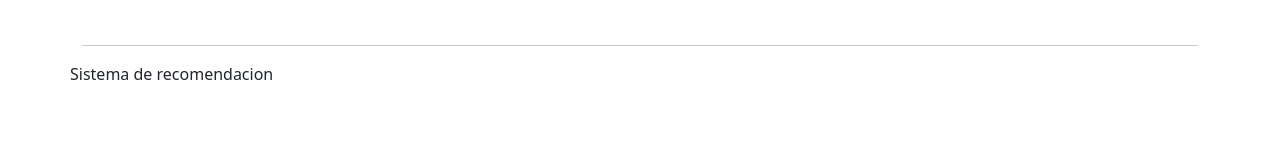
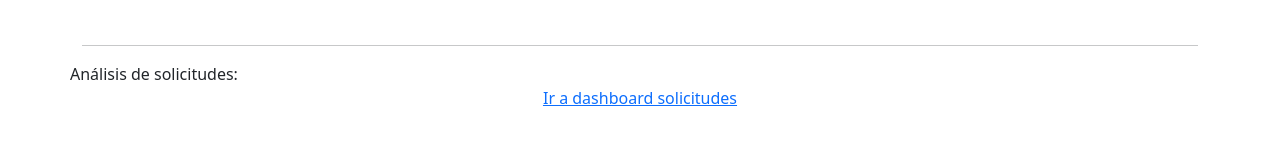
Before and after one commit to nelsonjcelisc/ghl-react-app, a React (Create React App) app: page /management in a window 1280 px wide. Shown: the part 342-484 px from the top of the page. Built offline with nearby package versions, Linux system fonts and the light colour scheme; no server answers.

Commit message:
Update management.js
link a análisis de solicitudes

```diff
--- a/src/components/profiles/management.js
+++ b/src/components/profiles/management.js
@@ -25,7 +25,7 @@ export default class Management extends React.Component {
             </div>
             <hr/>
             <div className="row">
-                Sistema de recomendacion
+                Análisis de solicitudes: <a href="/solicitudes" target="_blank">Ir a dashboard solicitudes</a>
             </div>
         </div>
     }
```
